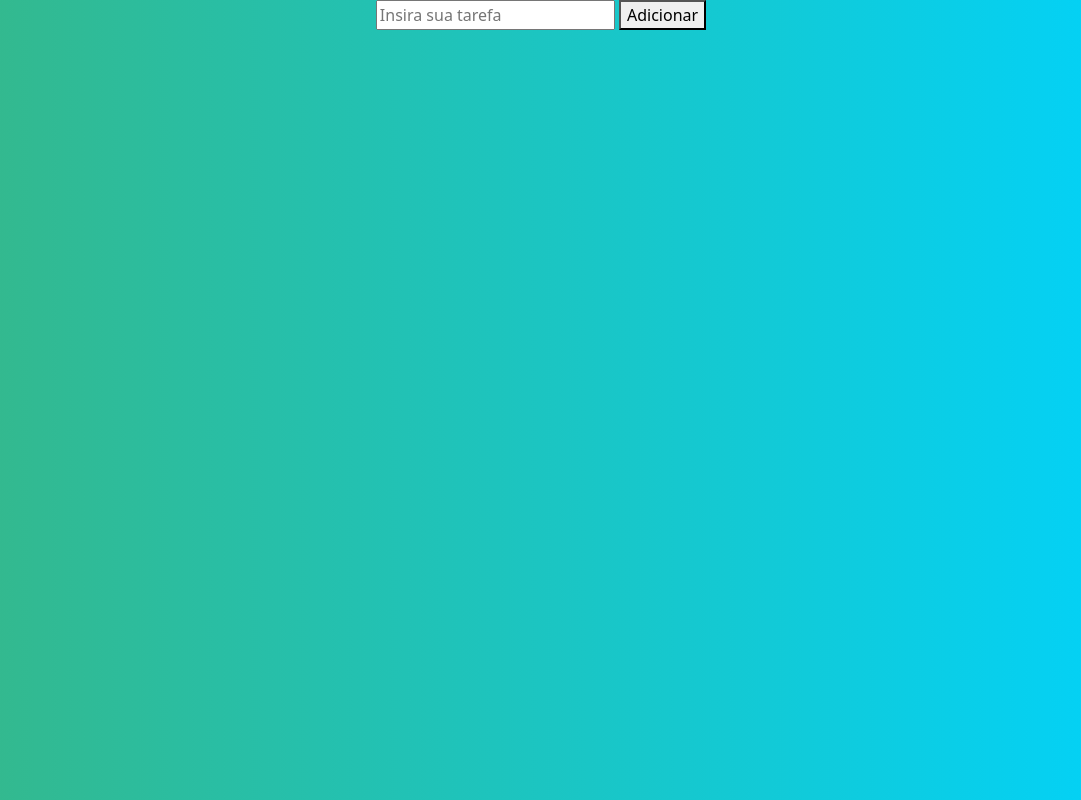
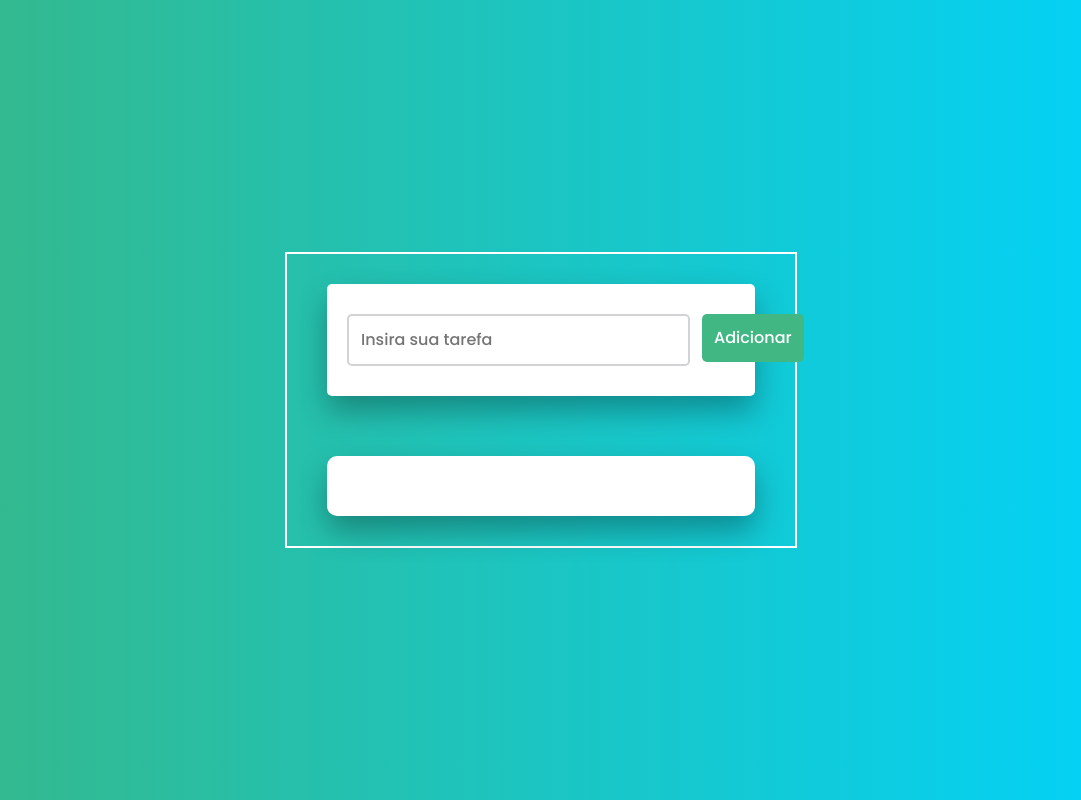
Before and after one commit to leuzaoo/Lista-de-Tarefas, a website: page index.html in a window 1280 px wide. Shown: the whole page, without its empty margins (99-1180 px from the left). Drawn offline with nearby package versions, Linux system fonts and the light colour scheme.

Commit message:
html-css-update

```diff
--- a/index.html
+++ b/index.html
@@ -4,6 +4,12 @@
     <meta charset="UTF-8" />
     <meta http-equiv="X-UA-Compatible" content="IE=edge" />
     <meta name="viewport" content="width=device-width, initial-scale=1.0" />
+    <link rel="preconnect" href="https://fonts.googleapis.com" />
+    <link rel="preconnect" href="https://fonts.gstatic.com" crossorigin />
+    <link
+      href="https://fonts.googleapis.com/css2?family=Josefin+Sans&family=Poppins:wght@400;500;700&display=swap"
+      rel="stylesheet"
+    />
     <link
       rel="stylesheet"
       href="node_modules/bootstrap/dist/css/bootstrap.min.css"
@@ -12,6 +18,7 @@
     <title>List to do</title>
   </head>
   <body>
+    <div class="container">
       <div class="new-task-container text-center">
         <input
           type="text"
@@ -22,7 +29,7 @@
       </div>
 
       <div class="tasks-container"></div>
-
+    </div>
     <script src="script.js"></script>
   </body>
 </html>
--- a/style.css
+++ b/style.css
@@ -1,3 +1,61 @@
 body {
+  height: 100vh;
   background-image: linear-gradient(90deg, #37b786, #00d3fd);
+  display: flex;
+  align-items: center;
+  justify-content: center;
+  font-family: 'Poppins', sans-serif;
 }
+
+.container {
+  border: 2px solid #fff;
+  padding: 30px 40px;
+  width: 40%;
+  min-width: 500px;
+}
+
+.new-task-container{
+    background-color: #fff;
+    padding: 30px 20px;
+    border-radius: 5px;
+    box-shadow: 0 15px 30px rgba(0, 0, 0, 0.3);
+    display: flex;
+
+}
+
+.new-task-container input{
+    flex: 3;
+    font-size: 1rem;
+    border: 2px solid #d1d3d4;
+    padding: 12px;
+    font-weight: 500;
+    border-radius: 5px;
+}
+
+.new-task-container input:focus{
+    outline: none;
+    border-color: #41b883;
+}
+
+.new-task-button{
+    flex: 1;
+    border-radius: 5px;
+    font-weight: 500;
+    height: 100%;
+    font-size: 1rem;
+    border: none;
+    background-color: #41b883;
+    color: #fff;
+    padding: 12px;
+    margin-left: 12px;
+    cursor: pointer;
+}
+
+.tasks-container{
+    background-color: #fff;
+    padding: 30px 20px;
+    margin-top: 60px;
+    border-radius: 10px;
+    box-shadow: 0 15px 30px rgba(0, 0, 0, 0.3);
+    width: 100%;
+}
```
Lines whose indentation alone changed are shown as unchanged.
